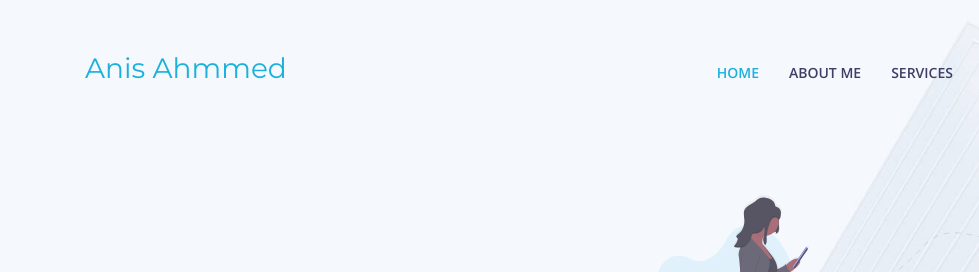
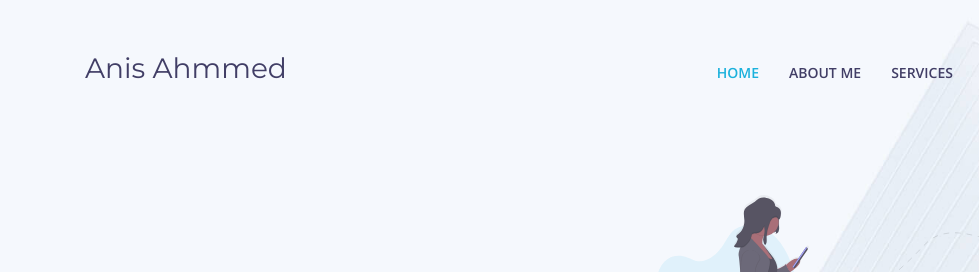
Before and after one commit to anisahmmed/anisahmmed.github.io, a plain HTML site: page index.html in a window 1280 px wide. Shown: the top 272 px of the page, 0-979 px from the left. Drawn offline with nearby package versions, Linux system fonts and the light colour scheme; files whose address does not match are found by name.

Commit message:
update services

```diff
--- a/index.html
+++ b/index.html
@@ -56,7 +56,7 @@
 
       <div class="logo float-left">
         <!-- Uncomment below if you prefer to use an image logo -->
-        <h3 class="text-light"><a href="#intro" class="scrollto"><span>Anis Ahmmed</span></a></h3>
+        <h3 class="text-light"><a href="#intro" class="scrollto" style="color: #413E66;"><span>Anis Ahmmed</span></a></h3>
         <!-- <a href="#header" class="scrollto"><img src="img/logo.png" alt="" class="img-fluid"></a> -->
       </div>
 
```
